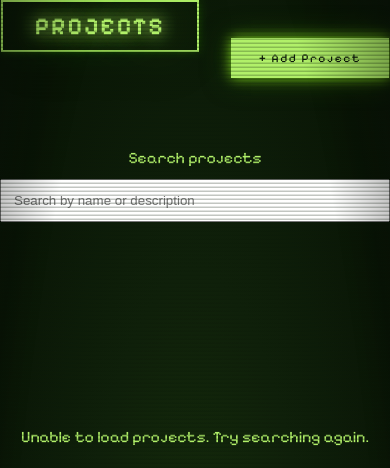
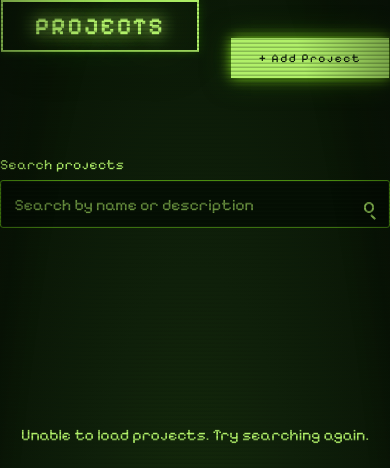
Before and after one commit to Syabilwafi/myportofolio, a Django app: page / in a window 390 px wide, after a click on "View my Work". Shown: the top 468 px of the page. Run offline with Django 5.2, Linux system fonts and the light colour scheme; the visitor is signed in with stand-in values (Sample User, id 1); data that the repository does not hold is empty; some libraries are stand-ins or nearby versions.

Commit message:
style: replace native search field with custom consistent design

```diff
--- a/static/css/interactivity.css
+++ b/static/css/interactivity.css
@@ -14,7 +14,46 @@
 .toast-success { background: #17300f; border-color: #7ecb20; }
 .toast-error { background: #351616; border-color: #ff7474; }
 .toast-info { border-color: #83bfff; }
-#search-input { display: block; width: 100%; margin: .75rem 0 1.5rem; padding: .75rem; }
+.search-control { position: relative; display: flex; flex-direction: column; align-items: stretch; gap: .45rem; width: 100%; min-width: 0; }
+.search-control label { color: var(--green-bright); font-size: .95rem; letter-spacing: .035em; }
+.search-control input[type="search"],
+.blog-sidebar input[type="search"] {
+    -webkit-appearance: none;
+    appearance: none;
+    color-scheme: dark;
+    display: block;
+    width: 100%; min-width: 0; min-height: 2.9rem; padding: .7rem .85rem;
+    border: 1px solid var(--green-mid); border-radius: 3px;
+    background-color: rgba(5, 14, 4, .96); color: var(--green-bright);
+    font-family: var(--font-pixel), sans-serif; font-size: 1rem;
+    box-shadow: inset 0 0 0 1px rgba(177, 240, 105, .05);
+    padding-right: 2.8rem;
+}
+.search-control input[type="search"]::placeholder,
+.blog-sidebar input[type="search"]::placeholder { color: rgba(177, 240, 105, .58); opacity: 1; }
+.search-control input[type="search"]:focus-visible,
+.blog-sidebar input[type="search"]:focus-visible { outline: 2px solid var(--green-bright); outline-offset: 2px; box-shadow: var(--glow-sm); }
+.search-control::after {
+    content: ""; position: absolute; right: 1rem; bottom: .98rem;
+    width: .65rem; height: .65rem; border: 2px solid var(--green-bright);
+    border-radius: 50%; pointer-events: none; opacity: .8;
+}
+.search-control:has(input[type="search"])::before {
+    content: ""; position: absolute; right: .8rem; bottom: .79rem;
+    width: .38rem; height: 2px; background: var(--green-bright);
+    transform: rotate(45deg); transform-origin: left center; pointer-events: none; opacity: .8;
+}
+.search-control input[type="search"]::-webkit-search-cancel-button,
+.blog-sidebar input[type="search"]::-webkit-search-cancel-button { cursor: pointer; filter: grayscale(1) brightness(0) invert(1); opacity: .75; }
+.project-search-control { margin: .75rem 0 1.5rem; }
+.experience-toolbar { width: 100%; display: flex; align-items: flex-end; gap: 1rem; margin: 1.25rem 0 0; }
+.experience-toolbar .search-control { flex: 1 1 auto; }
+.experience-toolbar > button { flex: 0 0 auto; min-height: 2.9rem; }
+.experience.terminal-window { width: 100%; min-width: 0; }
+.experience .window-body { min-width: 0; }
+.exp-group { min-width: 0; overflow-wrap: anywhere; }
+.experience-actions { display: flex; flex-wrap: wrap; gap: .5rem; margin-top: .75rem; }
+.experience-actions .btn { min-height: 2.5rem; }
 #project-modal {
     width: min(32rem, calc(100vw - 2rem)); max-height: 85vh;
     padding: 1.5rem; border: 2px solid #7ecb20; border-radius: .5rem;
@@ -25,4 +64,11 @@
 #project-create-form input, #project-create-form textarea { box-sizing: border-box; width: 100%; padding: .75rem; }
 #project-form-errors { color: #ffaaaa; white-space: pre-line; margin-bottom: 1rem; }
 .project-description { white-space: pre-wrap; }
+@media (max-width: 600px) {
+    .experience-toolbar { align-items: stretch; flex-direction: column; }
+    .experience-toolbar > button { align-self: flex-start; }
+    .project-search-control { margin: .5rem 0 1rem; }
+    .search-control label { font-size: .88rem; }
+    .search-control input[type="search"], .blog-sidebar input[type="search"] { min-height: 3rem; font-size: 1rem; }
+}
 @media (prefers-reduced-motion: reduce) { .toast { transition: none; } }
--- a/templates/blog.html
+++ b/templates/blog.html
@@ -60,7 +60,7 @@
                         <nav aria-label="Blog posts navigation">
                             <div class="input-group">
                                 <label for="search-input" class="input-label">Search posts</label>
-                                <input id="search-input" type="text" class="retro-input" placeholder="Search by title or content" autocomplete="off">
+                                <input id="search-input" type="search" class="retro-input" placeholder="Search by title or content" autocomplete="off">
                             </div>
                             <ul class="post-list" id="post-list" data-can-delete="{{ can_delete|yesno:'true,false' }}" data-delete-url="{% url 'blog:delete_post' %}" aria-live="polite" aria-busy="true">
                                 <li class="no-posts-item"><p class="no-posts">Loading posts...</p></li>
--- a/templates/index.html
+++ b/templates/index.html
@@ -33,9 +33,13 @@
 
                 <section id="experiences" class="experiences" data-experiences-url="{% url 'api:experience-list' %}" data-experience-detail-url="{% url 'api:experience-detail' '00000000-0000-0000-0000-000000000000' %}" data-can-edit="{{ can_edit|yesno:'true,false' }}" data-can-delete="{{ can_delete|yesno:'true,false' }}" aria-label="Experience history">
                     <div class="section-container">
-                        <label for="experience-search">Search experiences</label>
-                        <input id="experience-search" type="search" class="retro-input" placeholder="Search experiences" autocomplete="off">
-                        {% if can_create %}<button id="add-experience" type="button" class="btn btn-filled btn-sm">+ Add Experience</button>{% endif %}
+                        <div class="experience-toolbar">
+                            <div class="search-control">
+                                <label for="experience-search">Search experiences</label>
+                                <input id="experience-search" type="search" class="retro-input" placeholder="Search by title, organization, or description" autocomplete="off">
+                            </div>
+                            {% if can_create %}<button id="add-experience" type="button" class="btn btn-filled btn-sm">+ Add Experience</button>{% endif %}
+                        </div>
                         <div class="main-display-area">
                             <div class="experience terminal-window">
                                 <div class="window-header">
@@ -73,8 +77,10 @@
                         <button id="open-project-modal" type="button" class="btn btn-filled btn-sm">+ Add Project</button>
                     {% endif %}
                 </div>
-                <label for="search-input">Search projects</label>
-                <input id="search-input" type="text" class="retro-input" placeholder="Search by name or description" autocomplete="off">
+                <div class="search-control project-search-control">
+                    <label for="search-input">Search projects</label>
+                    <input id="search-input" type="search" class="retro-input" placeholder="Search by name or description" autocomplete="off">
+                </div>
                 <div class="projects-content"
                      data-projects-url="{% url 'api:project-list' %}"
                      data-project-star-url="{% url 'api:project-star' '00000000-0000-0000-0000-000000000000' %}"
```
Also changed, not shown: static/css/blog.css (+20 -9 lines).
